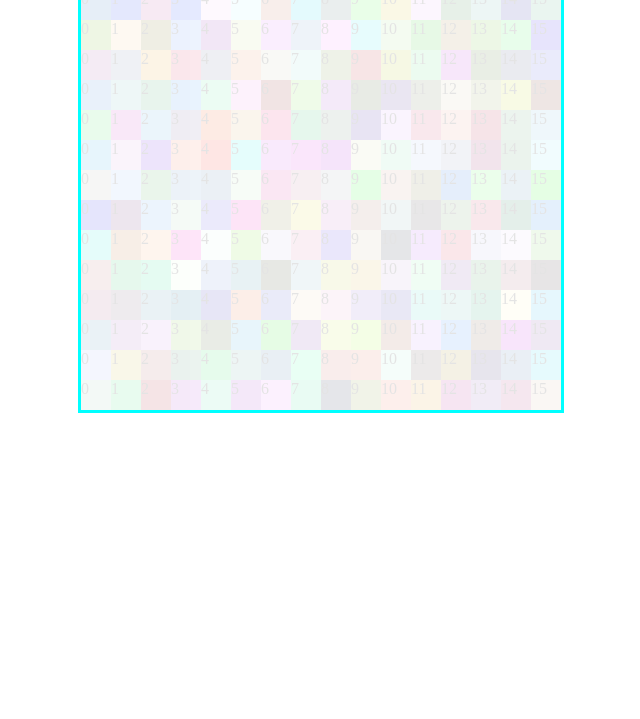
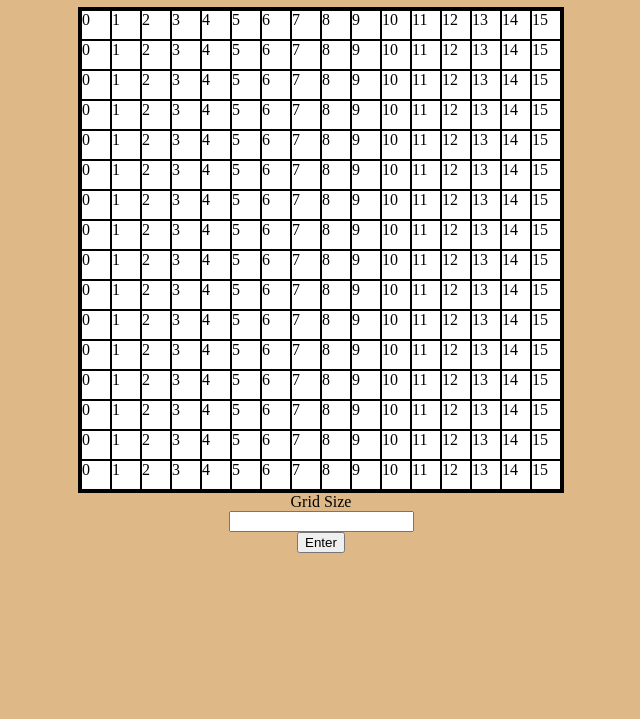
Before and after one commit to Knafiu/Etch-a-sketch, a plain HTML site: page index.html in a window 1280 px wide. Shown: the part 81-800 px from the top of the page, without its empty margins (319-959 px from the left). Drawn offline with Linux system fonts and the light colour scheme.

Commit message:
Implemented JS logic that would allow to chage gridd size ad fixed styling

```diff
--- a/index.html
+++ b/index.html
@@ -7,9 +7,11 @@
 </head>
 <link rel="stylesheet" href="styles.css">
 <body>
+    <h1>ETCH-A-SKETCH</h1>
    <div class="container"></div>
-
-
+   <label for="Size">Grid Size</label>
+   <input id= "Size"type="number">
+   <button class="button">Enter</button>
 
    <script src="script.js"></script>
 </body>
--- a/script.js
+++ b/script.js
@@ -1,27 +1,57 @@
-function createGrid(){
+let mouseDown = false;
+document.addEventListener("mousedown", () => {mouseDown = true});
+document.addEventListener("mouseup", ()=> (mouseDown = false));
+const grid_size = document.getElementById("Size");
+
+function createGrid(val){
     const grid = document.querySelector(".container");
-    for (let i = 0; i < 16; i++){
-        for (let j =0; j < 16; j++){
+    grid.innerHTML = "";
+    for (let i = 0; i < val; i++){
+        for (let j =0; j < val; j++){
             let box = document.createElement("div");
             box.classList.add("square");
             box.textContent = j;
-            box.style.width = "30px";
-            box.style.height = "30px";
-            const r = Math.floor(Math.random()*256);
-            const g = Math.floor(Math.random()*256);
-            const b = Math.floor(Math.random()*256);
-            box.style.backgroundColor = `rgb(${r}, ${g}, ${b}`;
-            box.style.opacity = "0.1";
-            box.addEventListener("mouseover", ()=> hover(box));
+            const size = (480/val)-2;
+            box.style.width = size + "px";
+            box.style.height = size + "px";
+            box.style.border = "1px solid black";
+            box.addEventListener("mousedown", (e)=> {
+                e.preventDefault();
+                color(box);
+
+            });
+            box.addEventListener("mouseover", ()=> {if(mouseDown){color(box);}});
             grid.appendChild(box);
         }
     }
 }
-function hover(box){
-    const opa = parseFloat(box.style.opacity);
-    if (opa < 1){
-        box.style.opacity = opa + 0.1;
+function color(box){
+    if (!box.style.opacity){
+        const r = Math.floor(Math.random()*256);
+        const g = Math.floor(Math.random()*256);
+        const b = Math.floor(Math.random()*256);
+        box.style.backgroundColor = `rgb(${r}, ${g}, ${b})`;
+        box.style.opacity = "0.1";
+    }
+    else{
+        const opa = parseFloat(box.style.opacity);
+        if (opa < 1){
+            box.style.opacity = opa + 0.1;
+        }
     }
 }
 
-createGrid();
+createGrid(16);
+
+let button = document.querySelector(".button");
+button.addEventListener("click", ()=>{
+    if (!grid_size.value){
+        createGrid(16);
+    }
+    else{
+        if (parseInt(grid_size.value) <= 30){
+            createGrid(parseInt(grid_size.value));
+        }
+    }
+
+})
--- a/styles.css
+++ b/styles.css
@@ -1,9 +1,15 @@
+body{
+    display: flex;
+    flex-direction: column;
+    justify-content: center;
+    align-items: center;
+    background-color: burlywood;
+}
 .container{
-    margin: 0 auto;
     width: 480px;
     height: 480px;
     display: flex;
     flex-wrap: wrap;
-
-    border: 3px, solid aqua;
+    background-color: white;
+    border: 3px, solid black;
 }
```
